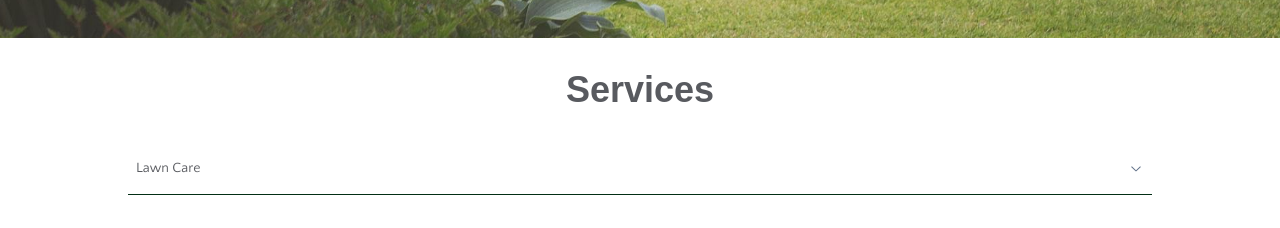
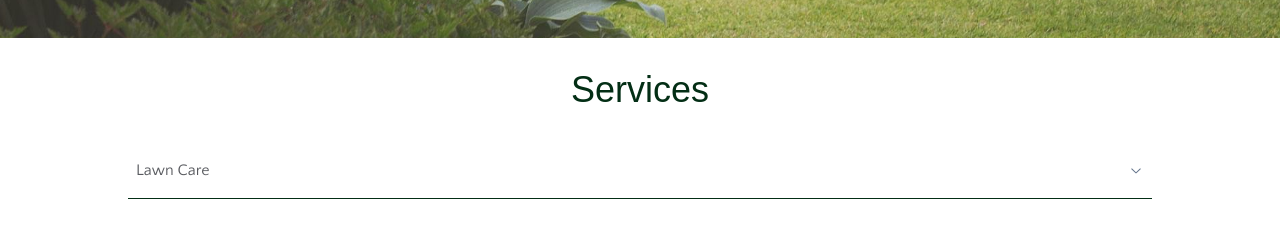
Before and after one commit to isaacsheyliger/mpa-demo, a Next.js app: page /services in a window 1280 px wide. Shown: the part 568-796 px from the top of the page. Built offline with nearby package versions, Linux system fonts and the light colour scheme; grey boxes are pictures that could not be loaded; a web font is replaced by a local one.

Commit message:
update header colors :

```diff
--- a/src/app/about/page.tsx
+++ b/src/app/about/page.tsx
@@ -14,7 +14,7 @@ export default function Page() {
                 <Hero />
             </div>
             <div className='flex flex-col m-auto items-center'>
-                <h1 className='text-4xl font-bold'>About Us</h1>
+                <h1 className='text-4xl'>About Us</h1>
                 <p className='max-w-[70%] my-8'>{detail}</p>
             </div>
         </main>
--- a/src/app/globals.css
+++ b/src/app/globals.css
@@ -90,4 +90,5 @@ html, .sans {
 
 h1, h2, h3, h4, h5, h6, .serif-bold {
   font-family: var(--font-serif-bold);
+  color: hsl(var(--primary));
 }
--- a/src/app/services/page.tsx
+++ b/src/app/services/page.tsx
@@ -97,14 +97,14 @@ export default function Page() {
             <div className='mb-8'>
                 <Hero img={images} />
             </div>
-            <h1 className='text-4xl font-bold self-center'>Services</h1>
+            <h1 className='text-4xl self-center'>Services</h1>
             <Accordion type='single' className='flex flex-col self-center py-8 px-16 space-y-4 w-[90%] bg-background' collapsible>
                 {blurbs.map((blurb, index) => (
                 <div
                 key={index}
                 >
-                    <AccordionItem value={`${blurb.title}`} className="border-primary text-foreground">
-                        <AccordionTrigger className='flex justify-between bold px-2'>{blurb.title}</AccordionTrigger>
+                    <AccordionItem value={`${blurb.title}`} className="border-primary">
+                        <AccordionTrigger className='flex justify-between bold text-foreground text-md px-2'>{blurb.title}</AccordionTrigger>
                         <AccordionContent className='flex flex-col items-center space-y-8 px-2'>
                             <Image src={blurb.img} alt={blurb.title} className='' />
                             <p className=''>{blurb.description}</p>
```
